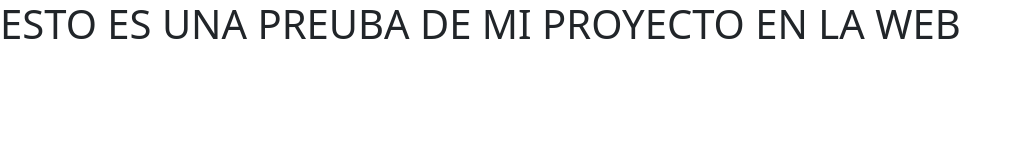
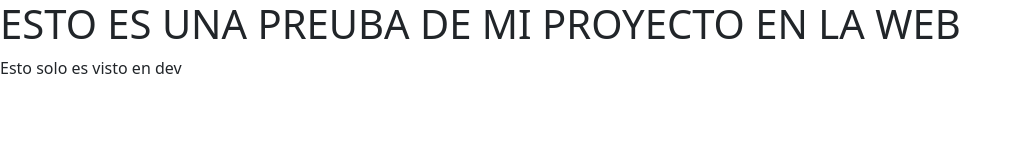
Before and after one commit to jhiss-rc/Proyecto-Prueba-web, a plain HTML site: page index.html in a window 1280 px wide. Shown: the whole page, without its empty margins (0-1021 px from the left). Drawn offline with nearby package versions, Linux system fonts and the light colour scheme.

Commit message:
cambio en dev añadiendo una p

```diff
--- a/index.html
+++ b/index.html
@@ -24,6 +24,7 @@
         </header>
         <main>
             <h1>ESTO ES UNA PREUBA DE MI PROYECTO EN LA WEB</h1>
+            <p>Esto solo es visto en dev</p>
         </main>
         <footer>
             <!-- place footer here -->
```
